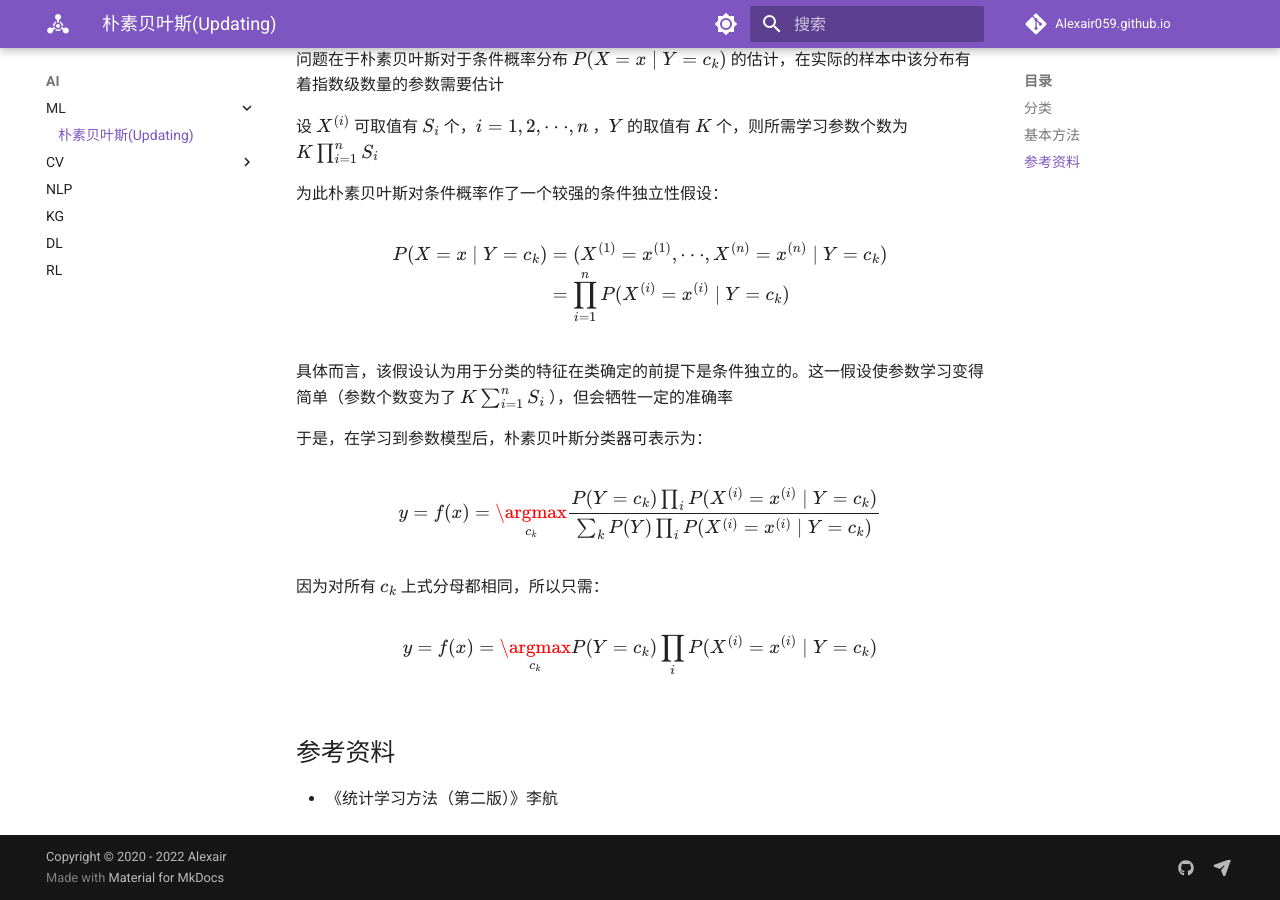
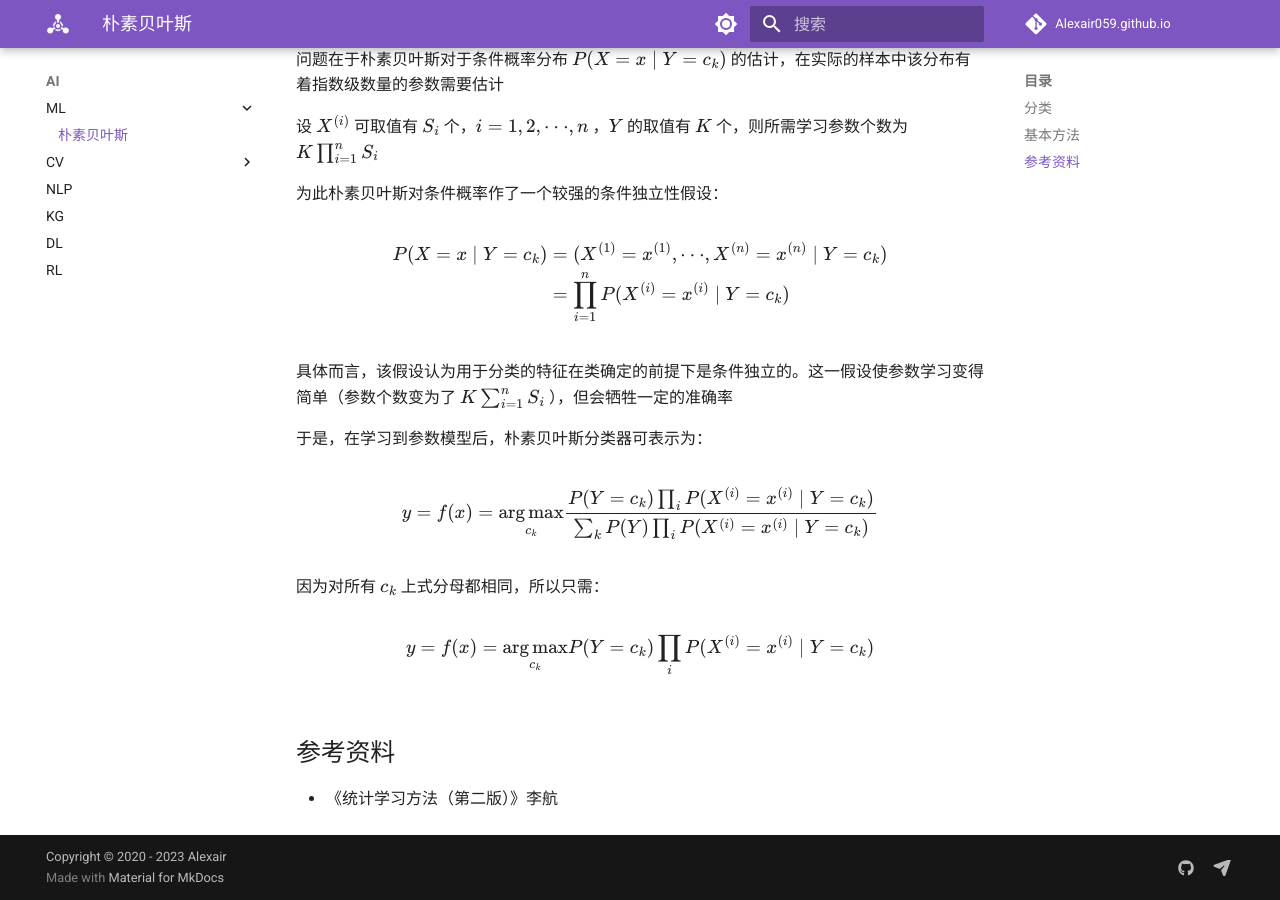
Before and after one commit to Alexair059/Alexair059.github.io, an MkDocs documentation site: the page built from docs/ai/ch1_4.md, in a window 1280 px wide and 900 px high, scrolled down 1209 px. Built offline with MkDocs 1.6.1 and Material for MkDocs 9.7.7, drawn with Linux system fonts in a browser that asks for light colours; comment, search, counter and statistics services are not loaded.

Commit message:
naive bayes finish

```diff
--- a/docs/ai/ch1_4.md
+++ b/docs/ai/ch1_4.md
@@ -62,13 +62,13 @@ $$
 于是，在学习到参数模型后，朴素贝叶斯分类器可表示为：
 
 $$
-y = f(x) = \mathop{\argmax}\limits_{c_k}\frac{P(Y=c_k)\prod_{i}P(X^{(i)}=x^{(i)} \mid Y=c_k)}{\sum_{k}P(Y)\prod_{i}P(X^{(i)} = x^{(i)} \mid Y=c_k)}
+y = f(x) = \mathop{\arg\max}\limits_{c_k}\frac{P(Y=c_k)\prod_{i}P(X^{(i)}=x^{(i)} \mid Y=c_k)}{\sum_{k}P(Y)\prod_{i}P(X^{(i)} = x^{(i)} \mid Y=c_k)}
 $$
 
 因为对所有 $c_k$ 上式分母都相同，所以只需：
 
 $$
-y = f(x) = \mathop{\argmax}\limits_{c_k}P(Y=c_k)\prod_{i}P(X^{(i)}=x^{(i)} \mid Y=c_k)
+y = f(x) = \mathop{\arg\max}\limits_{c_k}P(Y=c_k)\prod_{i}P(X^{(i)}=x^{(i)} \mid Y=c_k)
 $$
 
 ## 参考资料
--- a/mkdocs.yml
+++ b/mkdocs.yml
@@ -39,7 +39,7 @@ extra:
       link: mailto:alexair059@gmail.com
       name: My Email
 
-copyright: Copyright &copy; 2020 - 2022 Alexair
+copyright: Copyright &copy; 2020 - 2023 Alexair
 
 
 nav:
@@ -58,7 +58,7 @@ nav:
           - Vue2&3: web/todo4.md
   - AI:
       - ML:
-          - 朴素贝叶斯(Updating): ai/ch1_4.md
+          - 朴素贝叶斯: ai/ch1_4.md
       - CV:
           - SLIC Pixelation: ai/ch2_1.md
       - NLP: ai/todo2.md
```
Also changed, not shown: site/404.html, site/ai/ch1_4/index.html, site/ai/ch2_1/index.html, site/ai/todo2/index.html, site/ai/todo3/index.html, site/ai/todo4/index.html, site/ai/todo5/index.html, site/ctf/ch1/index.html, site/ctf/ch2/index.html, site/index.html, site/search/search_index.json, site/web/ch1/index.html, site/web/ch2/index.html, site/web/todo/index.html, 2 more files, 1 other file.
